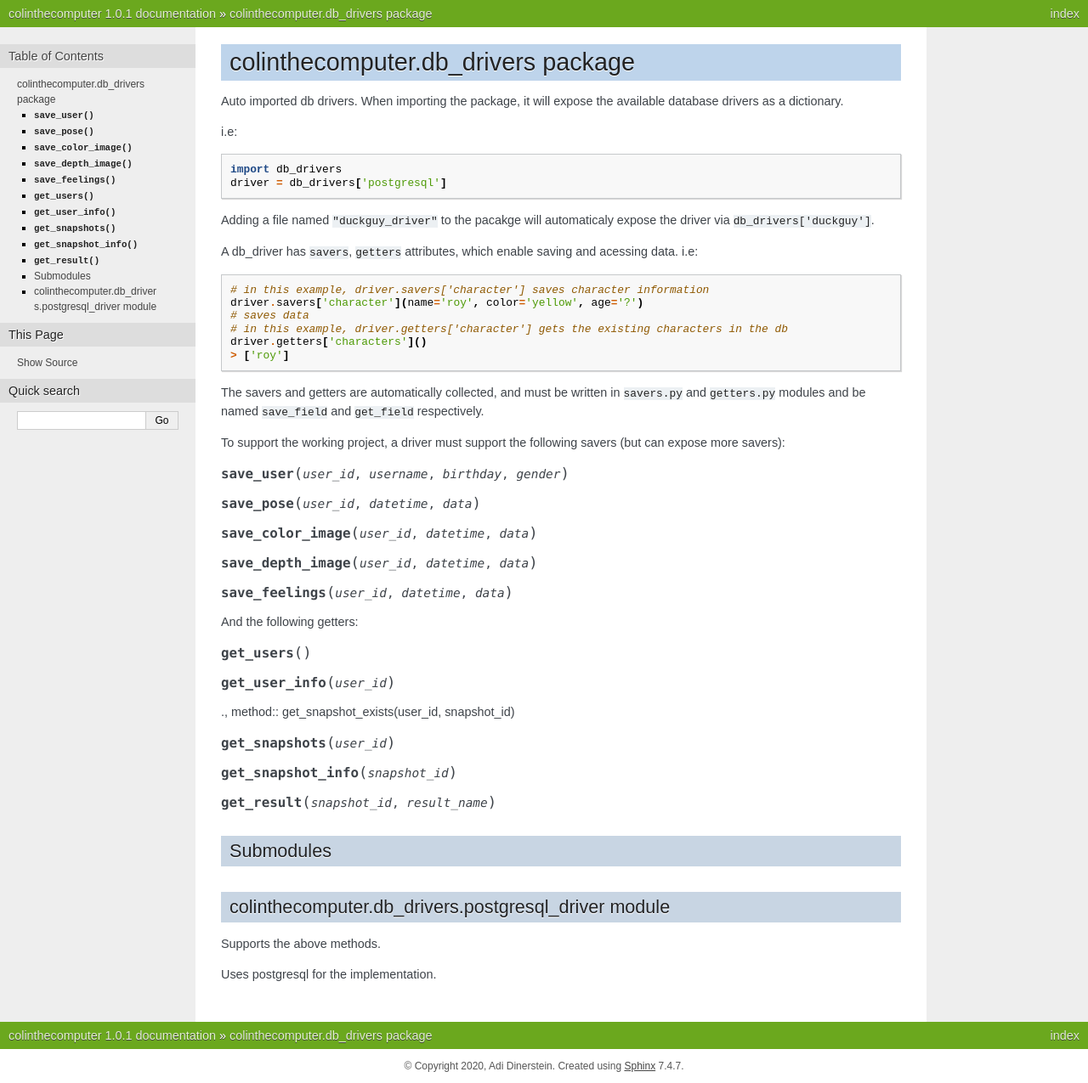
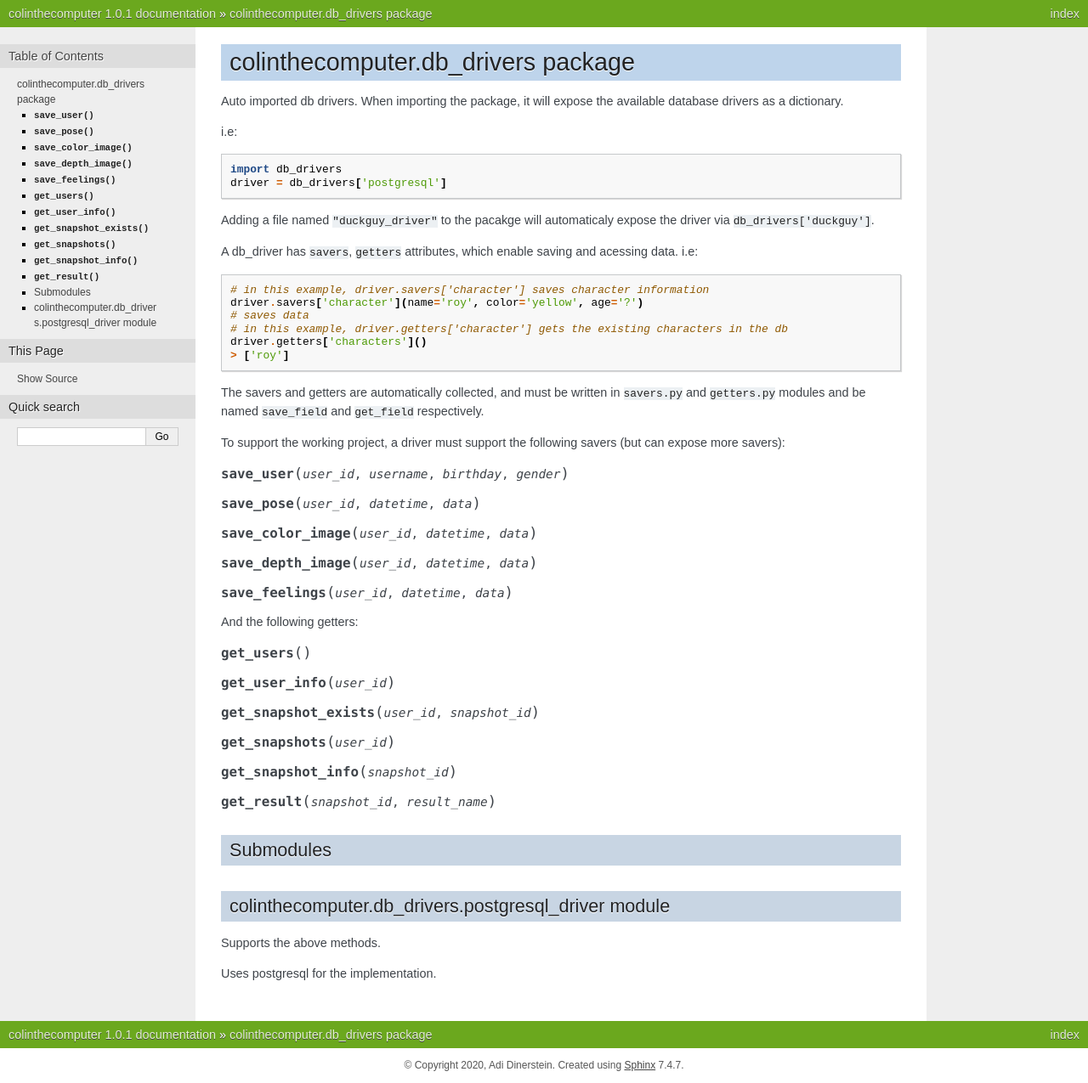
Before and after one commit to adidiner/colinthecomputer, a Sphinx documentation site: the page built from docs/source/colinthecomputer.db_drivers.rst, in a window 1280 px wide. Shown: the whole page at 85% size. Built offline with Sphinx 7.4.7, drawn with Linux system fonts in a browser that asks for light colours.

Commit message:
THE LAST COMMIT

```diff
--- a/docs/source/colinthecomputer.db_drivers.rst
+++ b/docs/source/colinthecomputer.db_drivers.rst
@@ -49,7 +49,7 @@ And the following getters:
 
 .. method:: get_user_info(user_id)
 
-., method:: get_snapshot_exists(user_id, snapshot_id)
+.. method:: get_snapshot_exists(user_id, snapshot_id)
 
 .. method:: get_snapshots(user_id)
 
```
